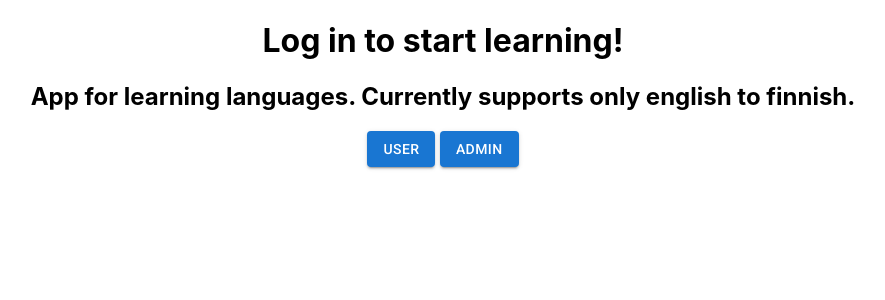
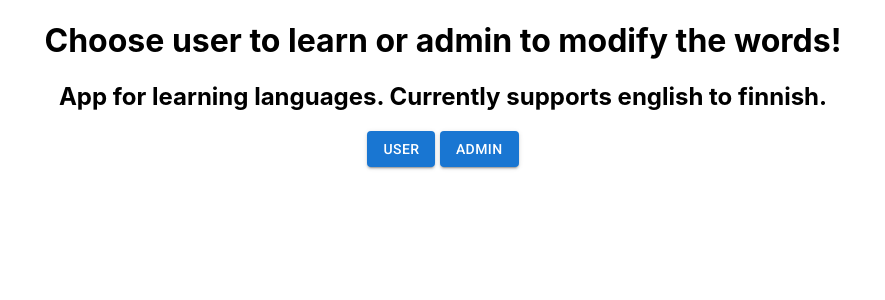
Before and after one commit to V15A/language-app, a React (Create React App) app in the folder frontend/: page / in a window 1280 px wide. Shown: the top 300 px of the page, without its empty margins (197-1082 px from the left). Built offline with nearby package versions, Linux system fonts and the light colour scheme.

Commit message:
Update entry page text

```diff
--- a/frontend/src/App.js
+++ b/frontend/src/App.js
@@ -11,9 +11,9 @@ import { Button } from "@mui/material";
 function App() {
   return (
     <div className="App">
-      <h1>Log in to start learning!</h1>
+      <h1>Choose user to learn or admin to modify the words!</h1>
       <h2>
-        App for learning languages. Currently supports only english to finnish.
+        App for learning languages. Currently supports english to finnish.
       </h2>
       <Button variant="contained">
         <Link style={{ textDecoration: "none", color: "white" }} to="/user">
```
